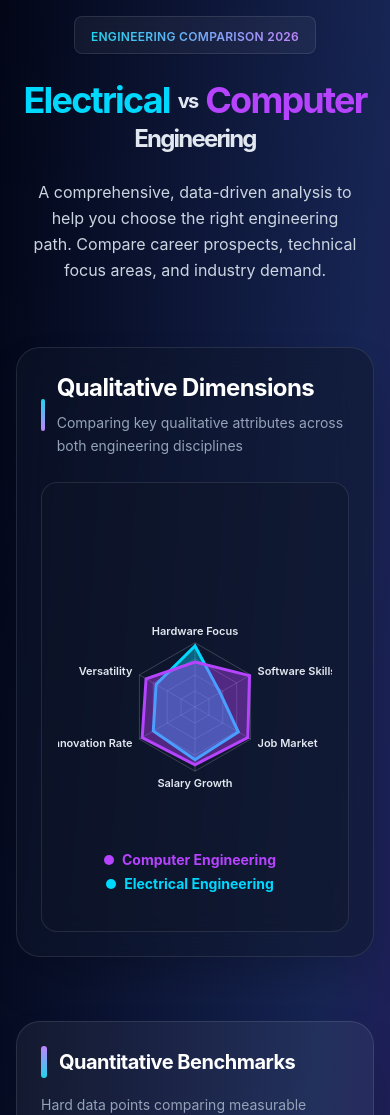
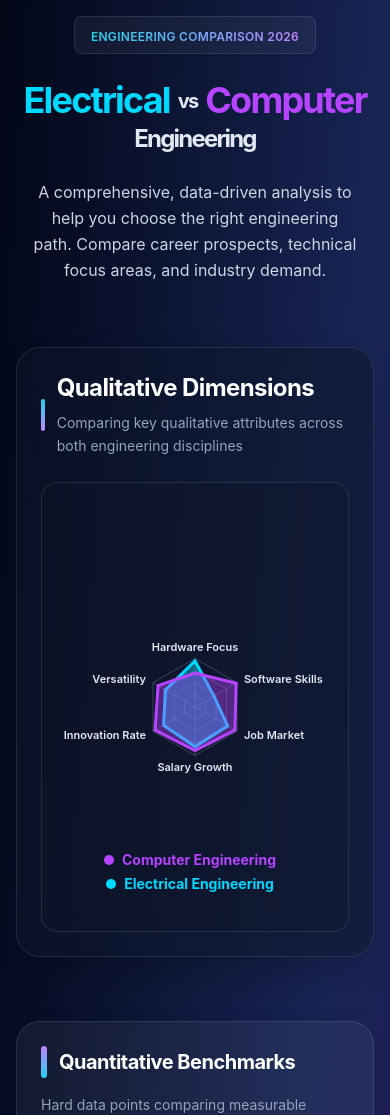
Before and after one commit to MateenCoder/engineering-comparison-dashboard, a React (Create React App) app: page / in a window 390 px wide. Shown: the top 1115 px of the page. Built offline with nearby package versions, Linux system fonts and the light colour scheme.

Commit message:
Fix Radar Chart 'Innovation Rate' clipping on mobile

```diff
--- a/src/App.js
+++ b/src/App.js
@@ -135,8 +135,8 @@ export default function EngineeringComparisonDashboard() {
                                 data={radarData}
                                 cx="50%"
                                 cy="50%"
-                                outerRadius={isMobile ? "60%" : "80%"}
-                                margin={{ top: 20, right: 30, bottom: 20, left: 30 }}
+                                outerRadius={isMobile ? "50%" : "80%"}
+                                margin={isMobile ? { top: 20, right: 40, bottom: 20, left: 40 } : { top: 20, right: 30, bottom: 20, left: 30 }}
                             >
                                 <PolarGrid stroke="#ffffff30" />
                                 <PolarAngleAxis
```
